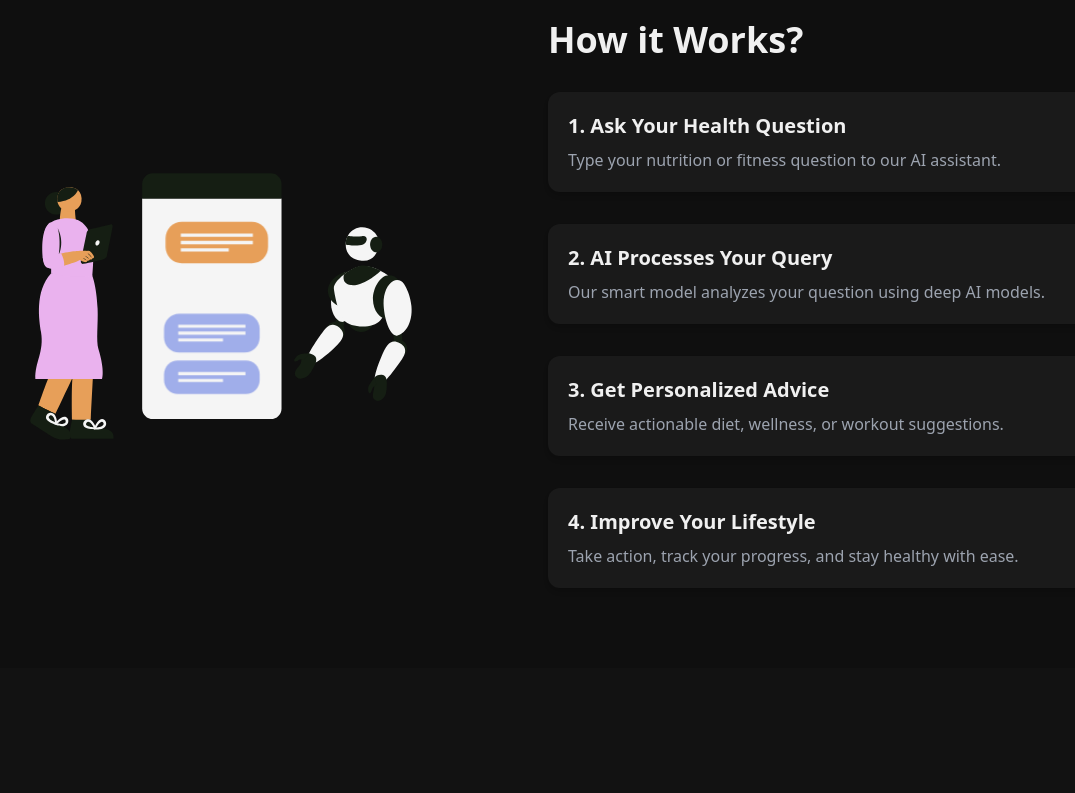
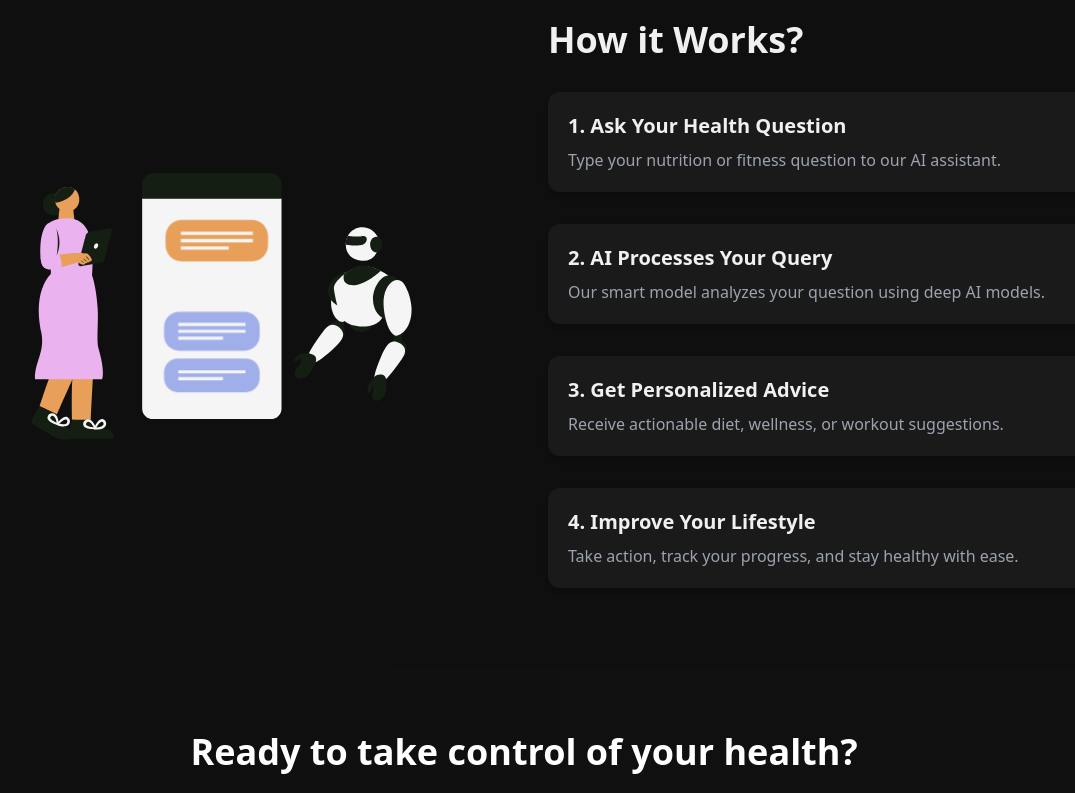
Before and after one commit to coder-nitin07/ai-health-nutrition-assistant, a React (Vite) app in the folder frontend/: page /home in a window 1280 px wide. Shown: the part 2000-2793 px from the top of the page, without its empty margins (116-1191 px from the left). Before the commit the page ends 2668 px from the top, so only its background shows below. Built offline with nearby package versions, Linux system fonts and the light colour scheme.

Commit message:
Create CTASection

```diff
--- /dev/null
+++ b/frontend/src/components/CTASection.jsx
@@ -0,0 +1,43 @@
+import { motion } from "framer-motion";
+import { useNavigate } from "react-router-dom";
+
+const CTASection = ()=>{
+    const navigate = useNavigate();
+
+    return (
+        <section className="bg-gradient-to-r from-[#0F0F0F] to-[#111111] py-16 px-4 text-center text-white rounded-2xl">
+            <div className="max-w-3xl mx-auto">
+                <motion.h2
+                    initial={{ opacity: 0, y: 30 }}
+                    whileInView={{ opacity: 1, y: 0 }}
+                    transition={{ duration: 0.6 }}
+                    viewport={{ once: true }}
+                    className="text-3xl md:text-4xl font-bold mb-4"
+                >
+                    Ready to take control of your health?
+                </motion.h2>
+
+                <motion.p
+                    initial={{ opacity: 0, y: 30 }}
+                    whileInView={{ opacity: 1, y: 0 }}
+                    transition={{ duration: 0.6, delay: 0.2 }}
+                    viewport={{ once: true }}
+                    className="text-lg mb-8 text-[#cccccc]"
+                >
+                     Log your meals, track your progress, and let AI guide you toward a healthier lifestyle.
+                </motion.p>
+
+                <motion.button
+                    whileHover={{ scale: 1.05 }}
+                    whileTap={{ scale: 0.95 }}
+                    onClick={() => navigate("/generate")}
+                    className="bg-[#00E0A1] hover:bg-[#00C896] text-black font-semibold px-6 py-3 rounded-full shadow-lg"
+                >
+                    Log a Meal
+                </motion.button>
+            </div>
+        </section>
+    )
+};
+
+export default CTASection;
--- a/frontend/src/pages/Home.jsx
+++ b/frontend/src/pages/Home.jsx
@@ -1,4 +1,5 @@
 import AboutSection from '../components/AboutSection'
+import CTASection from '../components/CTASection'
 import FeatureSection from '../components/FeatureSection'
 import HeroSection from '../components/HeroSection'
 import HowItWorksSection from '../components/HowItWorksSection'
@@ -12,6 +13,7 @@ const Home = () => {
       <AboutSection />
       <FeatureSection />
       <HowItWorksSection />
+      <CTASection />
     </>
   )
 }
```
